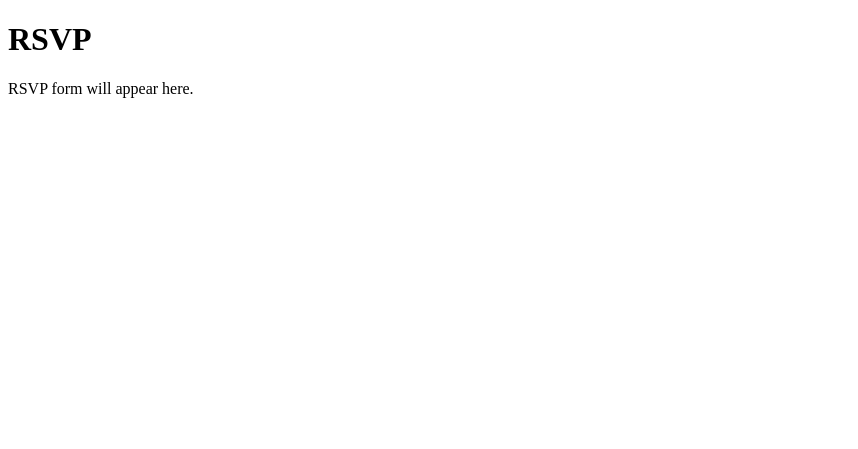
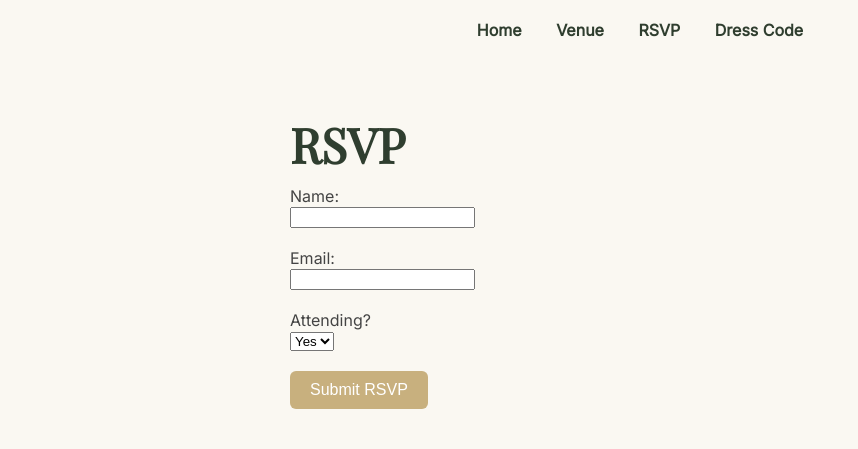
Before and after one commit to DLaMott/Dylan-And-Alyssas-Wedding, a plain HTML site: page rsvp.html in a window 1280 px wide. Shown: the whole page, without its empty margins (0-858 px from the left). Drawn offline with nearby package versions, Linux system fonts and the light colour scheme.

Commit message:
feat: update site

```diff
--- /dev/null
+++ b/assets/css/style.css
@@ -0,0 +1,41 @@
+
+body {
+  font-family: 'Inter', sans-serif;
+  margin:0; padding:0;
+  background:#faf8f2;
+  color:#444;
+}
+header {
+  text-align:center;
+  padding:80px 20px;
+}
+h1 {
+  font-family:'Playfair Display', serif;
+  font-size:48px;
+  margin-bottom:10px;
+  color:#2f3e2f;
+}
+nav {
+  text-align:center;
+  padding:20px;
+}
+nav a {
+  margin:0 15px;
+  color:#2f3e2f;
+  text-decoration:none;
+  font-weight:bold;
+}
+.container { max-width:700px; margin:0 auto; padding:20px; }
+button {
+  background:#c8b07e;
+  color:white;
+  padding:10px 20px;
+  border:none;
+  border-radius:6px;
+  font-size:16px;
+  cursor:pointer;
+}
+countdown {
+  font-size:28px;
+  margin-top:20px;
+}
--- a/assets/js/main.js
+++ b/assets/js/main.js
@@ -1,6 +1,6 @@
 document.addEventListener("DOMContentLoaded", () => {
   const countdownEl = document.getElementById("countdown");
-  const target = new Date("May 1, 2025 00:00:00").getTime();
+  const target = new Date("May 1, 2026 00:00:00").getTime();
   setInterval(() => {
     const now = Date.now();
     const diff = target - now;
--- a/rsvp.html
+++ b/rsvp.html
@@ -1,8 +1,37 @@
 <!DOCTYPE html>
 <html>
-<head><meta charset="UTF-8"><title>RSVP</title></head>
+<head>
+    <meta charset="UTF-8">
+    <title>RSVP</title>
+    <link rel="stylesheet" href="assets/css/style.css">
+    <link href="https://fonts.googleapis.com/css2?family=Playfair+Display&family=Inter&display=swap" rel="stylesheet">
+</head>
 <body>
-<h1>RSVP</h1>
-<p>RSVP form will appear here.</p>
+<nav>
+    <a href="index.html">Home</a>
+    <a href="venue.html">Venue</a>
+    <a href="rsvp.html">RSVP</a>
+    <a href="dress-code.html">Dress Code</a>
+</nav>
+
+<div class="container">
+    <h1>RSVP</h1>
+    <form id="rsvpForm">
+        <label>Name:</label><br>
+        <input type="text" name="name" required><br><br>
+
+        <label>Email:</label><br>
+        <input type="email" name="email" required><br><br>
+
+        <label>Attending?</label><br>
+        <select name="attending">
+            <option>Yes</option>
+            <option>No</option>
+        </select><br><br>
+
+        <button type="submit">Submit RSVP</button>
+    </form>
+    <p id="rsvpStatus"></p>
+</div>
 </body>
 </html>
```
Also changed, not shown: dress-code.html (+19 -3 lines), index.html (+20 -5 lines), venue.html (+21 -5 lines), 1 other file.
